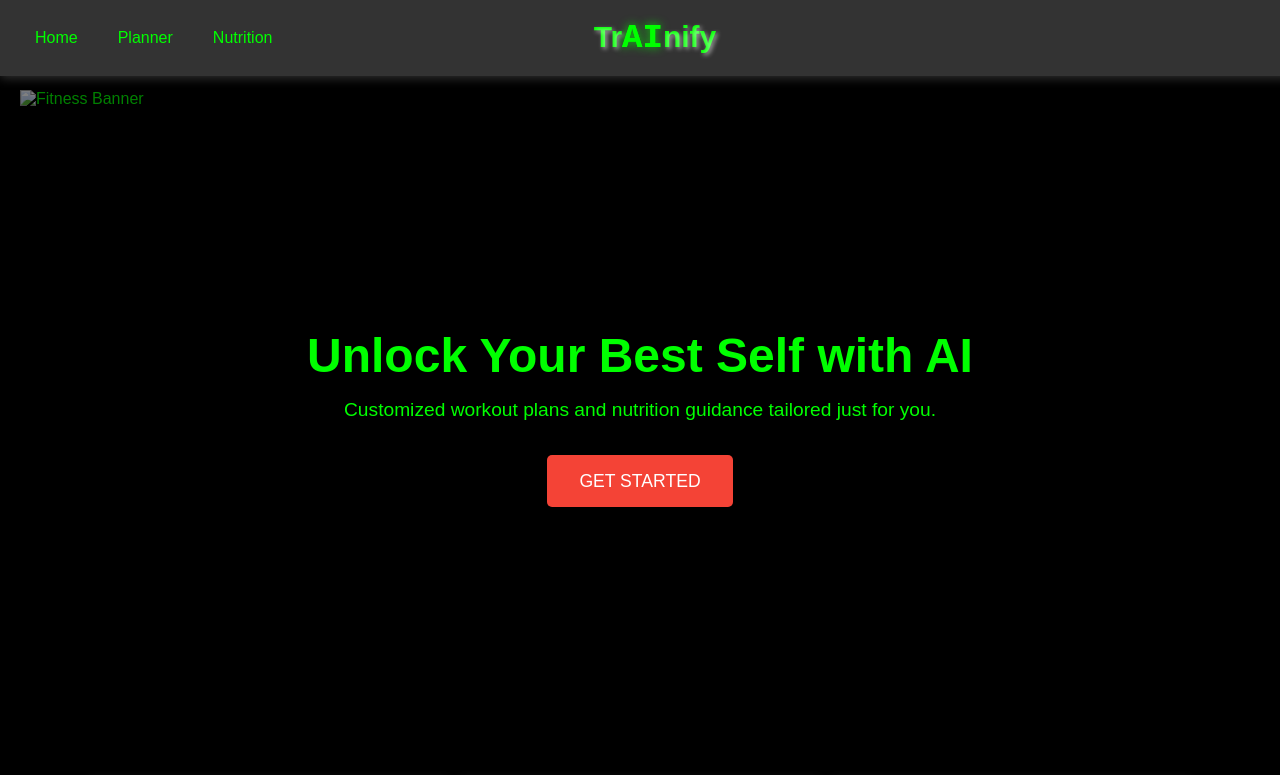
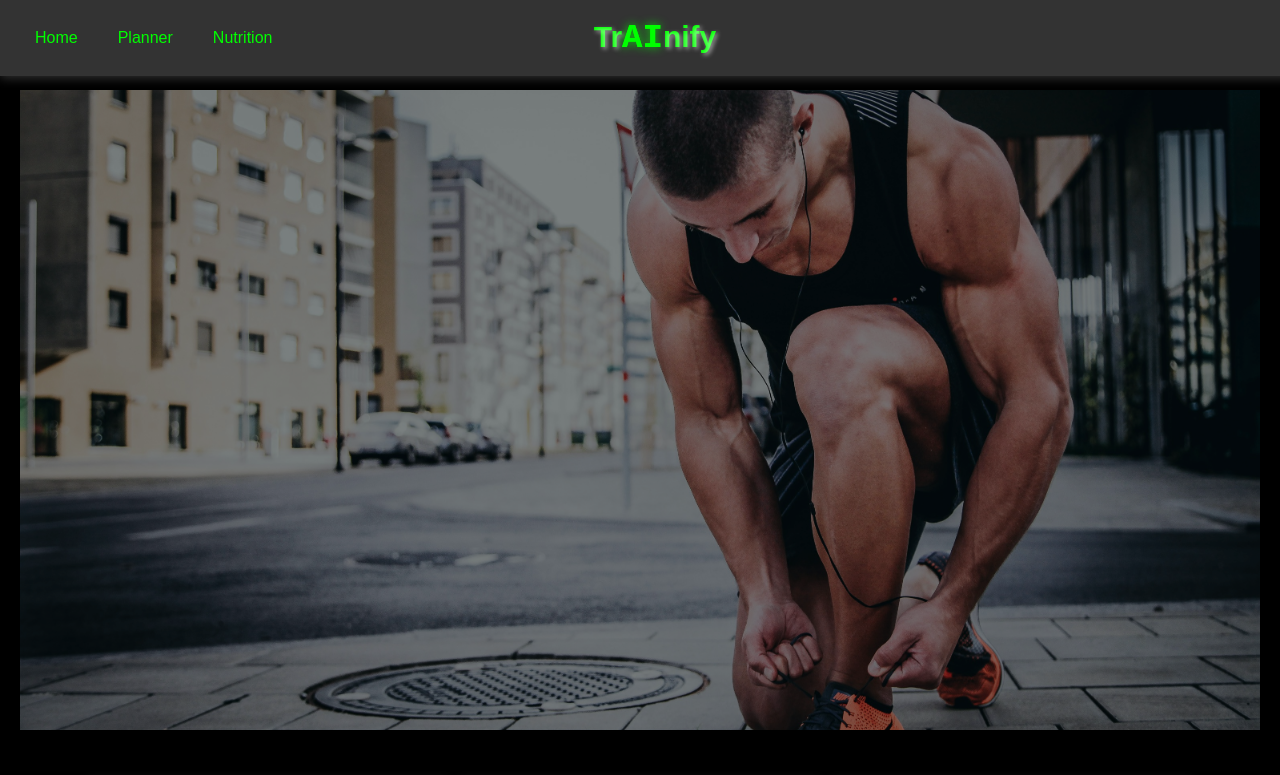
Before and after one commit to AndrewJop/Trainify, a plain HTML site: page src/index.html in a window 1280 px wide. Shown: the top 775 px of the page. Drawn offline with Linux system fonts and the light colour scheme.

Commit message:
changed image path, added favicon and index

```diff
--- a/src/index.html
+++ b/src/index.html
@@ -4,6 +4,7 @@
     <meta charset="UTF-8">
     <meta name="viewport" content="width=device-width, initial-scale=1.0">
     <title>Trainify | AI Workout Planner</title>
+    <link rel="icon" href="../assets/dumbellIcon.png" type="image/x-icon">
     <link rel="stylesheet" href="styles2.css">
 </head>
 <body>
@@ -32,7 +33,7 @@
                     <a href="planner.html" class="get-started-btn">Get Started</a>
                 </div>
             </div>
-            <img src="assets/fitness-banner.jpg" alt="Fitness Banner" class="hero-image">
+            <img src="../assets/fitness-banner.jpg" alt="Fitness Banner" class="hero-image">
         </section>
 
         <!-- Features Section -->
```
Also changed, not shown: assets/dumbellIcon.png (added), assets/fitness-banner.jpg (renamed from assets/alexander-redl-d3bYmnZ0ank-unsplash.jpg).
